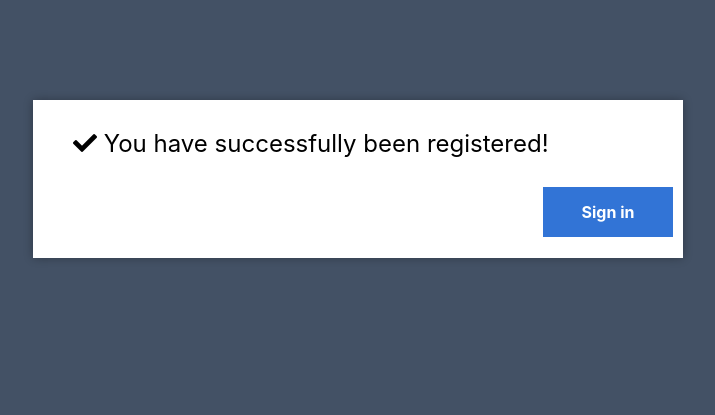
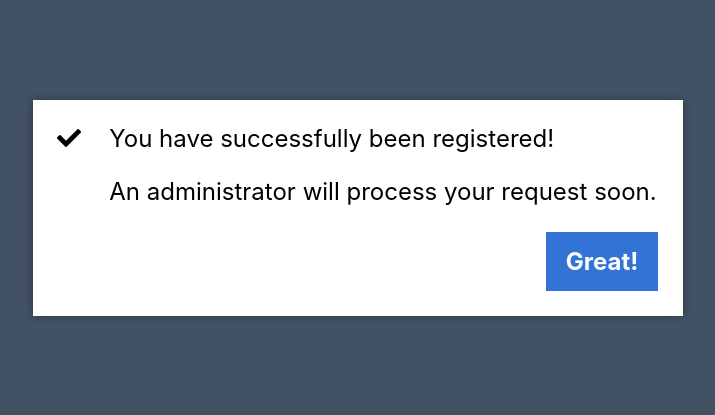
Before and after one commit to EliasVerstappe/webtest, a PHP site: page /documents/successful_registration.php in a window 1280 px wide. Shown: the top 415 px of the page, without its empty margins (282-997 px from the left). Run offline with PHP 8.4, Linux system fonts and the light colour scheme; the visitor is signed in with stand-in values (Sample User, id 1).

Commit message:
fiddle with styling

```diff
--- a/documents/successful_registration.php
+++ b/documents/successful_registration.php
@@ -16,15 +16,18 @@ if (!isset($_SESSION['form_ok'])) {
 <body>
 
 <div class="registered">
-
-	<div>
-		<br>
-		<i class="fas fa-check"></i> You have successfully been registered!
-		<br><br>
+	<div class="tick">
+		<p>
+			<i class="fas fa-check"></i>
+		</p>
 	</div>
-
-	<a href="../index.php">Sign in</a>
-
+	<div class="text">
+		<p>You have successfully been registered!</p>
+		<p>An administrator will process your request soon.</p>
+	</div>
+	<div class="return-button">
+		<a href="../index.php">Great!</a>
+	</div>
 </div>
 
 </body>
--- a/styles/successful_registration.css
+++ b/styles/successful_registration.css
@@ -1,7 +1,7 @@
 * {
     box-sizing: border-box;
     font-family: -apple-system, BlinkMacSystemFont, "segoe ui", roboto, oxygen, ubuntu, cantarell, "fira sans", "droid sans", "helvetica neue", Arial, sans-serif;
-    font-size: 16px;
+    font-size: 24px;
     -webkit-font-smoothing: antialiased;
     -moz-osx-font-smoothing: grayscale;
 }
@@ -9,16 +9,29 @@ body {
     background-color: #435165;
 }
 .registered {
+    display: grid;
+    align-content: center;
+    grid-template-columns: auto auto;
+    grid-gap: 2px;
     width: 650px;
     background-color: #ffffff;
     box-shadow: 0 0 9px 0 rgba(0, 0, 0, 0.3);
     margin: 100px auto;
-    height: 158px;
 }
-.registered div, i{
+
+.tick {
     font-size: 24px;
-    margin-left: 20px;
+    grid-row: 1 / 3;
 }
+
+.tick p{
+    padding-left: 1em;
+}
+
+.return-button {
+    padding: 0 15px 15px 0;
+}
+
 .registered a {
     width: 20%;
     padding: 15px;
@@ -34,6 +47,7 @@ body {
     text-align: center;
     text-decoration: none;
 }
+
 .registered a:hover {
     background-color: #2868c7;
     transition: background-color 0.2s;
```
